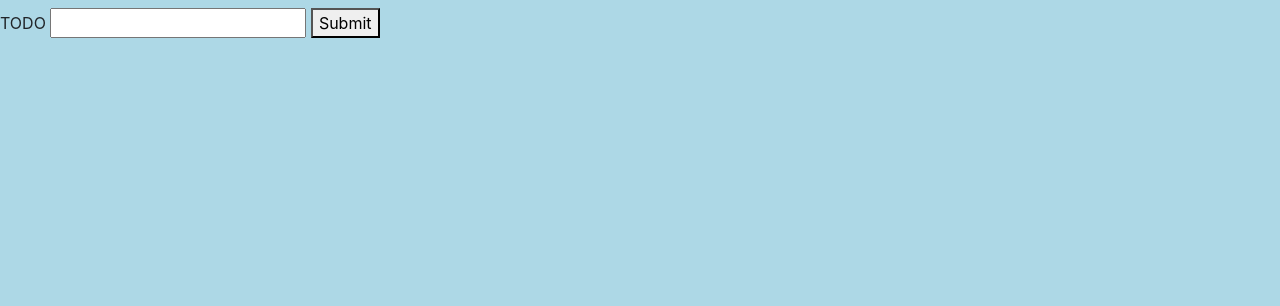
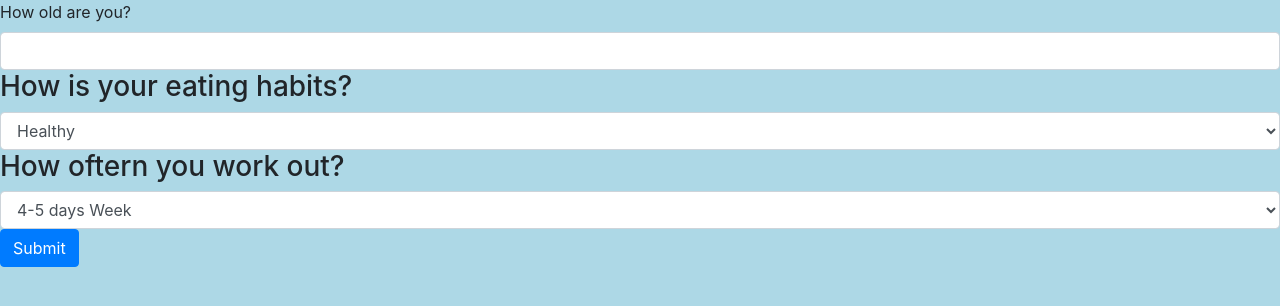
Before and after one commit to mandystar018/Super-Galactic-Age-Calculator, a website built with webpack: page src/index.html in a window 1280 px wide. Built offline with nearby package versions, Linux system fonts and the light colour scheme.

Commit message:
Add form in the index.html add UI

```diff
--- a/src/index.html
+++ b/src/index.html
@@ -4,11 +4,24 @@
   <title>Planet Age Calculator</title>
 </head>
 <body>
-  <h3></h3>
-  <form id="TODO">
-    <label for="TODO">TODO</label>
-    <input id="TODO" type="text">
-    <button type="submit">Submit</button>
+  <form class="form-group" id="planet">
+    <label for="year">How old are you?</label>
+    <input class="form-control" id="year" type="text">
+
+    <h3>How is your eating habits?</h3>
+    <select class="form-control" id="diet">
+      <option value="healthy">Healthy</option>
+      <option value="normal">Normal</option>
+      <option value="unhealthy">Not so healthy</option>
+    </select>
+
+    <h3>How oftern you work out?</h3>
+    <select class="form-control" id="exercise">
+      <option value="active">4-5 days Week</option>
+      <option value="regular">2-3 days Week</option>
+      <option value="non-active">Never</option>
+    </select>
+    <button class="btn btn-primary" type="submit">Submit</button>
   </form>
   <ul id="TODO"></ul>
 </body>
--- a/src/main.js
+++ b/src/main.js
@@ -2,10 +2,18 @@ import $ from 'jquery';
 import 'bootstrap';
 import 'bootstrap/dist/css/bootstrap.min.css';
 import './css/styles.css';
+import { User } from './js/user.js'
 // usually when is more things to export import {Triangle} from './triangle.js'
 
 $(document).ready(function() {
-  $('#TODO').submit(function(event) {
+  $('#planet').submit(function(event) {
     event.preventDefault();
+
+    const userYear = $("#year").val();
+    const userDiet = $("#diet").val();
+    const userExercise = $("#exercise").val();
+
+    let userData = new User(userYear, userExercise, userDiet);
+    console.log(userData);
   });
 });
```
Also changed, not shown: _tests_/user.test.js (+1 -0 lines), src/js/user.js (+0 -12 lines).
